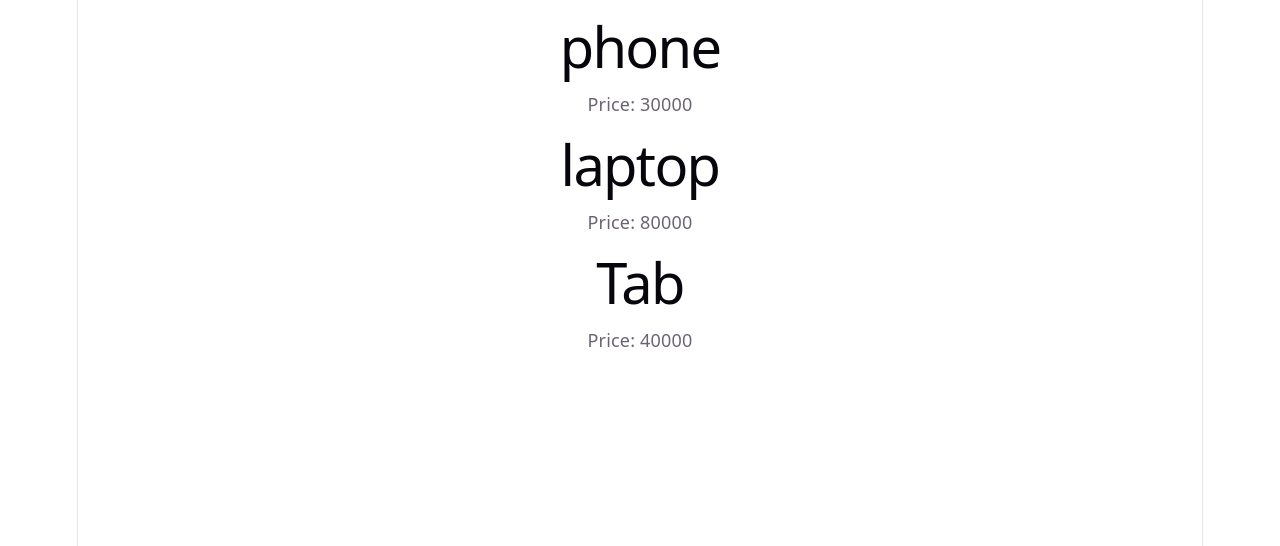
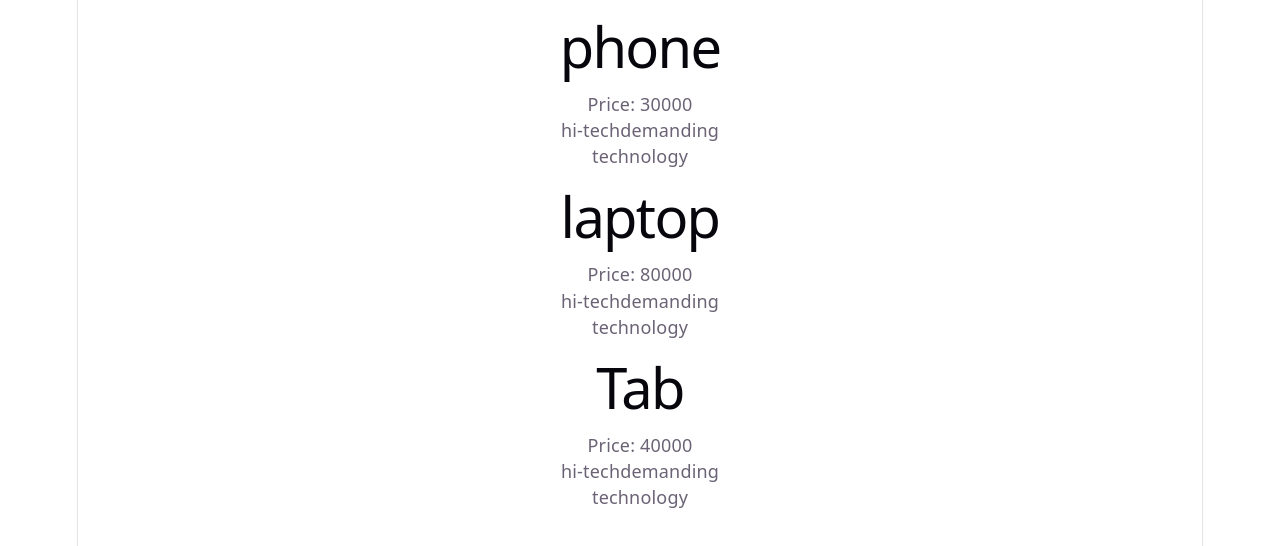
Before and after one commit to Emozatic/React, a React (Vite) app in the folder basic-react-app/: page / in a window 1280 px wide. Shown: the top 546 px of the page. Built offline with nearby package versions, Linux system fonts and the light colour scheme.

Commit message:
adding array and object

```diff
--- a/basic-react-app/src/Product.jsx
+++ b/basic-react-app/src/Product.jsx
@@ -1,10 +1,13 @@
 import "./Product.css";
-function Product({title,price}){
+function Product({title,price,features,features2}){
     return (
         <div className="mainBox">
         <h1>{title}</h1>
         <p>Price: {price}</p>
+        <p>{features}</p>
+        <p>{features2.a}</p>
         </div>
+
     )
 }
 
--- a/basic-react-app/src/ProductTab.jsx
+++ b/basic-react-app/src/ProductTab.jsx
@@ -1,11 +1,13 @@
 import Product from "./Product";
 
 function ProductTab(){
+    //const option= ["hi-tech","demanding"];
+    //const option2= {a:"technology", b:"value for money"};
     return(
         <>
-        <Product title="phone" price={30000}/>
-        <Product title="laptop" price={80000}/>
-        <Product title="Tab" price={40000}/>
+        <Product title="phone" price={30000} features={["hi-tech","demanding"]} features2={{a:"technology", b:"value for money"}}/>
+        <Product title="laptop" price={80000} features={["hi-tech","demanding"]} features2={{a:"technology", b:"value for money"}}/>
+        <Product title="Tab" price={40000} features={["hi-tech","demanding"]} features2={{a:"technology", b:"value for money"}}/>
         </>
     )
 }
```
Also changed, not shown: 1 other file (tests, documents, lock files or other folders).
